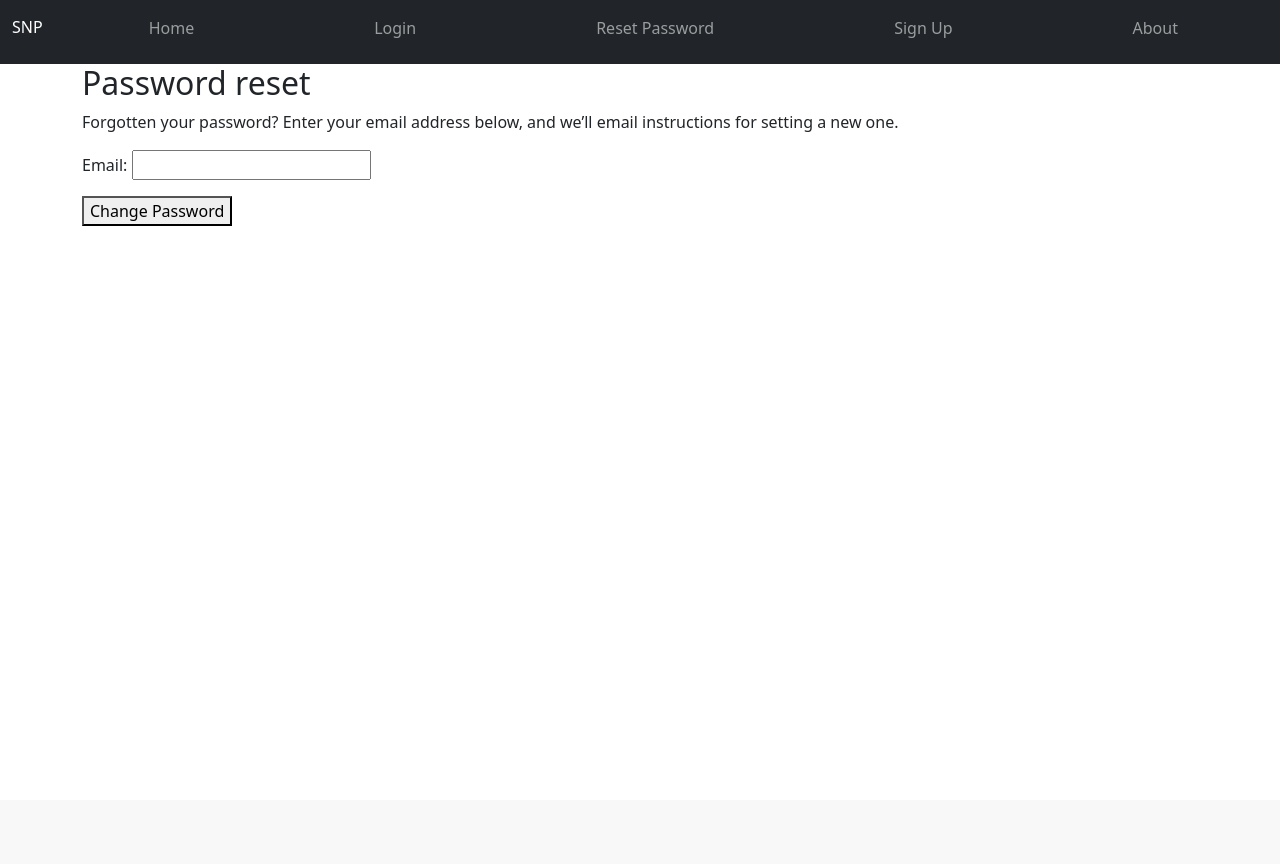
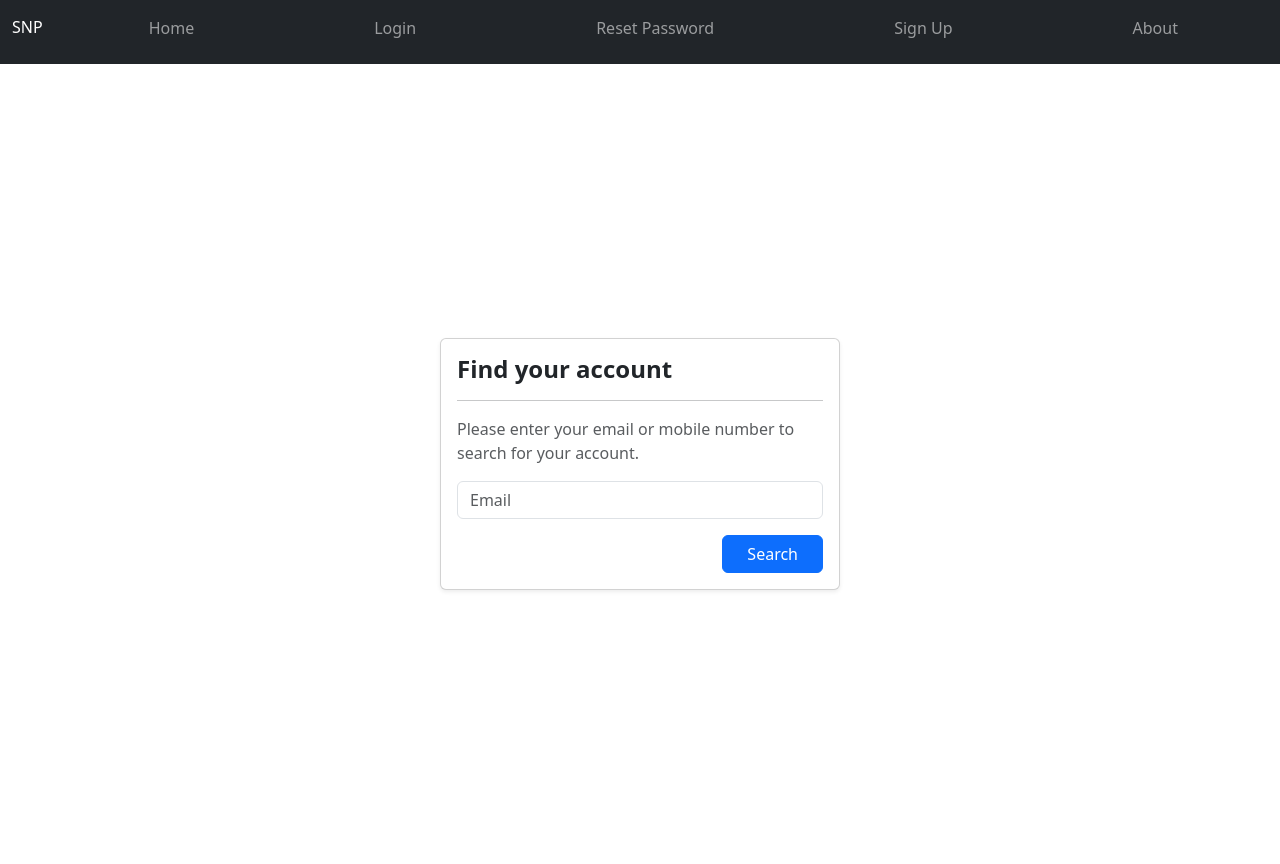
Before and after one commit to phamnguyenkhang01/snp, a Django app: page /accounts/password_reset/ in a window 1280 px wide. Before the commit the page ends 226 px from the top, so only its background shows below. Run offline with Django 5.2, Linux system fonts and the light colour scheme.

Commit message:
Add Sign Up's Email and build Password Reset Form

```diff
--- a/templates/registration/password_reset_form.html
+++ b/templates/registration/password_reset_form.html
@@ -1,6 +1,6 @@
 {% extends 'base.html' %}
 
-{% block content %}
+{% comment %} {% block content %}
 <h2>Password reset</h2>
 <p>
     Forgotten your password? Enter your email address below, and we’ll email instructions for setting a new one.
@@ -10,4 +10,27 @@
     {{ form.as_p }}
     <button type="submit">Change Password</button>
 </form>
+{% endblock content %} {% endcomment %}
+
+{% block content %}
+<div class="container d-flex justify-content-center align-items-center vh-100">
+    <div class="card shadow-sm" style="width: 400px;">
+        <div class="card-body">
+            <h4 class="fw-bold">Find your account</h4>
+            <hr>
+            <p class="text-muted">
+                Please enter your email or mobile number to search for your account.
+            </p>
+            <form method="post">
+                {% csrf_token %}
+                <div class="mb-3">
+                    <input type="text" name="email" class="form-control" placeholder="Email" required>
+                </div>
+                <div class="d-flex justify-content-end">
+                    <button type="submit" class="btn btn-primary px-4">Search</button>
+                </div>
+            </form>
+        </div>
+    </div>
+</div>
 {% endblock content %}
--- a/templates/registration/signup.html
+++ b/templates/registration/signup.html
@@ -138,6 +138,11 @@
                         <input type="password" name="password2" class="form-control" placeholder="Confirm Password" value="{{ form.password2.value|default:'' }}" autocomplete="new-password" required>
                     </div>
 
+                    <!-- Email -->
+                    <div class="form-group">
+                        <input type="text" name="email" class="form-control" placeholder="Email" value="{{ form.email.value|default:'' }}" required>
+                    </div>
+
                     <!-- Date of Birth (Text Input) -->
                     <div class="form-group">
                         <input type="text" name="dob" class="form-control" placeholder="Birthday" value="{{ form.dob.value|default:'' }}" required>
```
